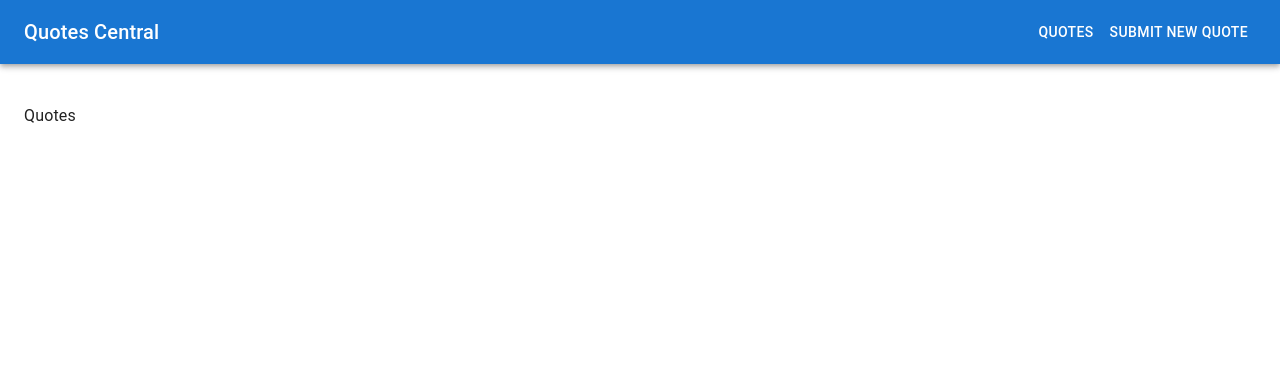
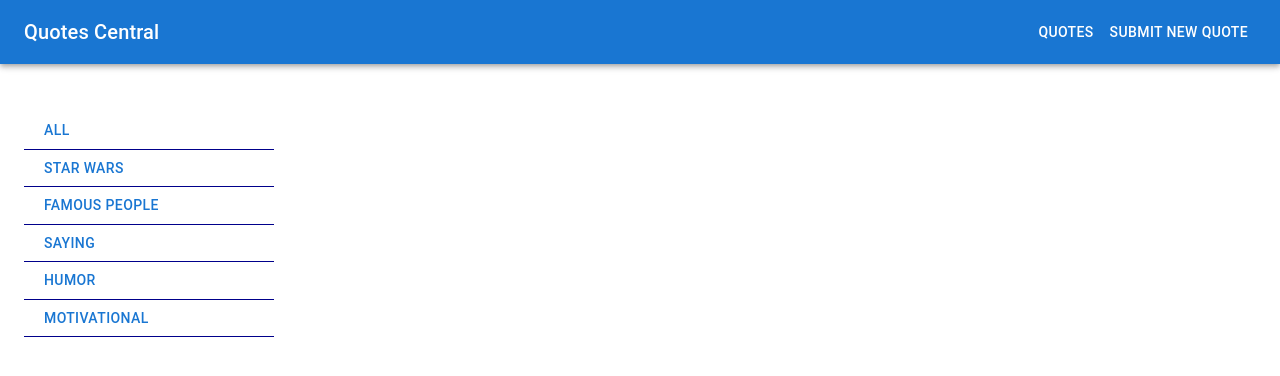
Before and after one commit to kate0321vs/cw-8, a React (Vite) app: page / in a window 1280 px wide. Shown: the top 376 px of the page. Built offline with nearby package versions, Linux system fonts and the light colour scheme.

Commit message:
Создала компонент для навигации по категориям цитат

```diff
--- a/src/App.tsx
+++ b/src/App.tsx
@@ -16,7 +16,7 @@ const App = () => {
                  element={<Quotes/>}/>
           <Route path="/quotes"
                  element={<Quotes/>}/>
-          <Route path="/quotes/add-quotes"
+          <Route path="/quotes/add-quote"
                  element={<AddQuote/>}/>
           <Route path="*"
                  element={<h1>Not found page</h1>}/>
--- /dev/null
+++ b/src/components/CategoryNavBar/CategoryNavBar.tsx
@@ -0,0 +1,30 @@
+import { Button, List, ListItem } from '@mui/material';
+import { NavLink } from 'react-router-dom';
+
+const CategoryNavBar = () => {
+  const categories = [
+    {title: 'All', id: 'all'},
+    {title: 'Star Wars', id: 'star-wars'},
+    {title: 'Famous people', id: 'famous-people'},
+    {title: 'Saying', id: 'saying'},
+    {title: 'Humor', id: 'humor'},
+    {title: 'Motivational', id: 'motivational'},
+  ]
+  return (
+      <List sx={{ width: '250px'}}>
+        {categories.map((category) => (
+          <ListItem key={category.id}
+                    sx={{padding: '0', borderBottom: '1px solid darkblue'}}>
+            <Button sx={{paddingLeft: '20px', width:'100%', justifyContent: "flex-start"}}
+                    color='primary'
+                    component={NavLink}
+                    to={`/quotes/${category.id}`}>
+              {category.title}
+            </Button>
+          </ListItem>
+        ))}
+      </List>
+  );
+};
+
+export default CategoryNavBar;
--- a/src/containers/Quotes/Quotes.tsx
+++ b/src/containers/Quotes/Quotes.tsx
@@ -1,9 +1,10 @@
+import CategoryNavBar from '../../components/CategoryNavBar/CategoryNavBar.tsx';
 
 const Quotes = () => {
   return (
-    <div>
-      Quotes
-    </div>
+    <>
+      <CategoryNavBar/>
+    </>
   );
 };
 
```
